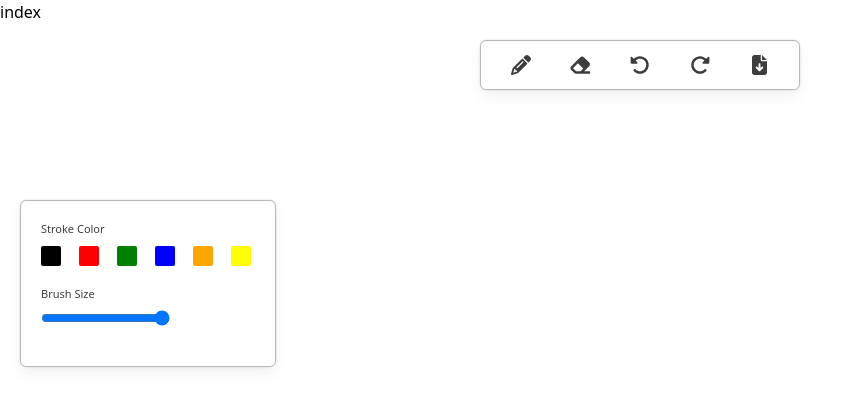
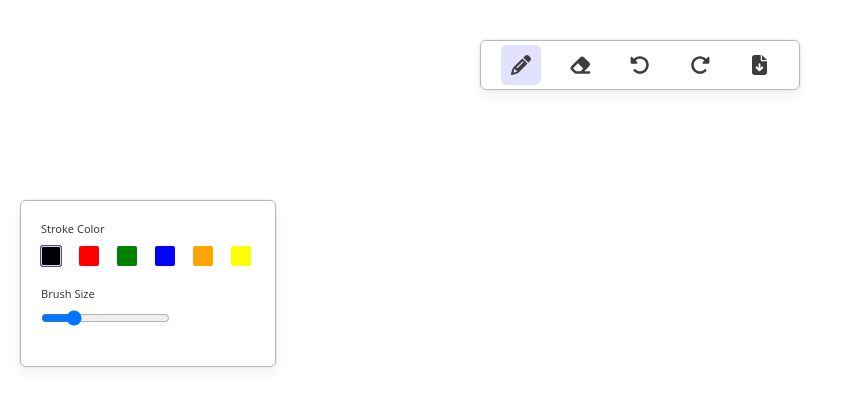
Before and after one commit to piyushg-07/Online-Draw-tool, a Next.js app in the folder sketchbook-draw-tool/: page / in a window 1280 px wide. Shown: the top 408 px of the page, without its empty margins (0-863 px from the left). Built offline with nearby package versions, Linux system fonts and the light colour scheme.

Commit message:
toolkit and canvas

```diff
--- a/sketchbook-draw-tool/src/components/Board/index.js
+++ b/sketchbook-draw-tool/src/components/Board/index.js
@@ -1,9 +1,31 @@
-import React from 'react'
+import { useEffect, useLayoutEffect, useRef } from "react";
+import { useSelector, useDispatch } from 'react-redux'
 
-const index = () => {
+import { MENU_ITEMS } from "@/constants";
+import { actionItemClick } from '@/slice/menuSlice'
+const Board = () => {
+  const dispatch = useDispatch()
+  const canvasRef = useRef(null)
+
+  const { activeMenuItem, actionMenuItem } = useSelector((state) => state.menu)
+  const { color, size } = useSelector((state) => state.toolbox[activeMenuItem])
+
+  useEffect(() => {
+    if (!canvasRef.current) return;
+    const canvas = canvasRef.current;
+    const context = canvas.getContext('2d')
+
+
+    canvas.width = window.innerWidth
+    canvas.height = window.innerHeight
+
+
+
+  }, [])
+
   return (
-    <div>index</div>
+    <canvas ref={canvasRef}></canvas>
   )
 }
 
-export default index
+export default Board
--- a/sketchbook-draw-tool/src/components/Menu/index.js
+++ b/sketchbook-draw-tool/src/components/Menu/index.js
@@ -1,30 +1,43 @@
+import { useDispatch, useSelector } from 'react-redux'
 import cx from 'classnames';
 import { FontAwesomeIcon } from '@fortawesome/react-fontawesome'
 import { faPencil, faEraser, faRotateLeft, faRotateRight, faFileArrowDown } from '@fortawesome/free-solid-svg-icons'
 
 import styles from './index.module.css'
 
+import { menuItemClick, actionItemClick } from '@/slice/menuSlice'
+
 import { MENU_ITEMS } from '@/constants'
 const Menu = () => {
+  const dispatch = useDispatch()
+  const activeMenuItem = useSelector((state) => state.menu.activeMenuItem)
+
+  const handleMenuClick = (itemName) => {
+    dispatch(menuItemClick(itemName))
+  }
+
+  const handleActioItemClick = (itemName) => {
+    dispatch(actionItemClick(itemName))
+  }
   return (
     <div className={styles.menuContainer}>
-    <div className={cx(styles.iconWrapper, )} onClick={() => handleMenuClick(MENU_ITEMS.PENCIL)}>
+      <div className={cx(styles.iconWrapper, { [styles.active]: activeMenuItem === MENU_ITEMS.PENCIL })} onClick={() => handleMenuClick(MENU_ITEMS.PENCIL)}>
         <FontAwesomeIcon icon={faPencil} className={styles.icon} />
       </div>
-    <div className={cx(styles.iconWrapper, )} onClick={() => handleMenuClick(MENU_ITEMS.ERASER)}>
+      <div className={cx(styles.iconWrapper, { [styles.active]: activeMenuItem === MENU_ITEMS.ERASER })} onClick={() => handleMenuClick(MENU_ITEMS.ERASER)}>
         <FontAwesomeIcon icon={faEraser} className={styles.icon} />
       </div>
       <div className={styles.iconWrapper} onClick={() => handleActioItemClick(MENU_ITEMS.UNDO)}>
-        <FontAwesomeIcon icon={faRotateLeft} className={styles.icon}/>
+        <FontAwesomeIcon icon={faRotateLeft} className={styles.icon} />
       </div>
       <div className={styles.iconWrapper} onClick={() => handleActioItemClick(MENU_ITEMS.REDO)}>
-        <FontAwesomeIcon icon={faRotateRight} className={styles.icon}/>
+        <FontAwesomeIcon icon={faRotateRight} className={styles.icon} />
       </div>
-    <div className={styles.iconWrapper}  onClick={() => handleActioItemClick(MENU_ITEMS.DOWNLOAD)}>
-        <FontAwesomeIcon icon={faFileArrowDown} className={styles.icon}/>
+      <div className={styles.iconWrapper} onClick={() => handleActioItemClick(MENU_ITEMS.DOWNLOAD)}>
+        <FontAwesomeIcon icon={faFileArrowDown} className={styles.icon} />
       </div>
     </div>
   )
 }
 
-export default Menu
+export default Menu;
--- a/sketchbook-draw-tool/src/components/Toolbox/index.js
+++ b/sketchbook-draw-tool/src/components/Toolbox/index.js
@@ -1,32 +1,51 @@
+import { useDispatch, useSelector } from 'react-redux';
 import cx from 'classnames';
 
 import styles from './index.module.css'
+import { changeColor, changeBrushSize } from '@/slice/toolboxSlice'
+
 
 import { COLORS, MENU_ITEMS } from '@/constants'
 const Toolbox = () => {
+  const dispatch = useDispatch()
+  const activeMenuItem = useSelector((state) => state.menu.activeMenuItem)
+  const showStrokeToolOption = activeMenuItem === MENU_ITEMS.PENCIL
+  const showBrushToolOption = activeMenuItem === MENU_ITEMS.PENCIL || activeMenuItem === MENU_ITEMS.ERASER
+  const { color, size } = useSelector((state) => state.toolbox[activeMenuItem])
+
+
+
+  const updateBrushSize = (e) => {
+    dispatch(changeBrushSize({ item: activeMenuItem, size: e.target.value }))
+  }
+
+  const updateColor = (newColor) => {
+    dispatch(changeColor({ item: activeMenuItem, color: newColor }))
+
+  }
   return (
     <div className={styles.toolboxContainer}>
-      {/* {showStrokeToolOption &&  */}
+      {showStrokeToolOption &&
       <div className={styles.toolItem}>
         <h4 className={styles.toolText}>Stroke Color</h4>
         <div className={styles.itemContainer}>
-          <div className={cx(styles.colorBox,)} style={{ backgroundColor: COLORS.BLACK }} onClick={() => updateColor(COLORS.BLACK)} />
-          <div className={cx(styles.colorBox, )} style={{ backgroundColor: COLORS.RED }} onClick={() => updateColor(COLORS.RED)} />
-          <div className={cx(styles.colorBox, )} style={{ backgroundColor: COLORS.GREEN }} onClick={() => updateColor(COLORS.GREEN)} />
-          <div className={cx(styles.colorBox, )} style={{ backgroundColor: COLORS.BLUE }} onClick={() => updateColor(COLORS.BLUE)} />
-          <div className={cx(styles.colorBox,)} style={{ backgroundColor: COLORS.ORANGE }} onClick={() => updateColor(COLORS.ORANGE)} />
-          <div className={cx(styles.colorBox, )} style={{ backgroundColor: COLORS.YELLOW }} onClick={() => updateColor(COLORS.YELLOW)} />
+          <div className={cx(styles.colorBox, { [styles.active]: color === COLORS.BLACK })} style={{ backgroundColor: COLORS.BLACK }} onClick={() => updateColor(COLORS.BLACK)} />
+          <div className={cx(styles.colorBox, { [styles.active]: color === COLORS.RED })} style={{ backgroundColor: COLORS.RED }} onClick={() => updateColor(COLORS.RED)} />
+          <div className={cx(styles.colorBox, { [styles.active]: color === COLORS.GREEN })} style={{ backgroundColor: COLORS.GREEN }} onClick={() => updateColor(COLORS.GREEN)} />
+          <div className={cx(styles.colorBox, { [styles.active]: color === COLORS.BLUE })} style={{ backgroundColor: COLORS.BLUE }} onClick={() => updateColor(COLORS.BLUE)} />
+          <div className={cx(styles.colorBox, { [styles.active]: color === COLORS.ORANGE })} style={{ backgroundColor: COLORS.ORANGE }} onClick={() => updateColor(COLORS.ORANGE)} />
+          <div className={cx(styles.colorBox, { [styles.active]: color === COLORS.YELLOW })} style={{ backgroundColor: COLORS.YELLOW }} onClick={() => updateColor(COLORS.YELLOW)} />
         </div>
       </div>
-      {/* } */}
-      {/* {showBrushToolOption && */}
-       <div className={styles.toolItem}>
+       }
+      {showBrushToolOption &&
+      <div className={styles.toolItem}>
         <h4 className={styles.toolText}>Brush Size</h4>
         <div className={styles.itemContainer}>
-          <input type="range" min={1} max={10} step={1}  />
+          <input type="range" min={1} max={10} step={1} onChange={updateBrushSize} value={size} />
         </div>
       </div>
-      {/* // } */}
+       }
     </div>
   )
 }
--- a/sketchbook-draw-tool/src/pages/_app.js
+++ b/sketchbook-draw-tool/src/pages/_app.js
@@ -1,5 +1,9 @@
 import "@/styles/globals.css";
+import { Provider } from 'react-redux'
+import { store } from '@/store'
 
 export default function App({ Component, pageProps }) {
-  return <Component {...pageProps} />;
+  return <Provider store={store}>
+    <Component {...pageProps} />
+  </Provider>
 }
--- /dev/null
+++ b/sketchbook-draw-tool/src/slice/menuSlice.js
@@ -0,0 +1,25 @@
+import { createSlice } from '@reduxjs/toolkit'
+import { MENU_ITEMS } from '@/constants'
+
+const initialState = {
+    activeMenuItem: MENU_ITEMS.PENCIL,
+    actionMenuItem: null
+}
+
+export const menuSlice = createSlice({
+    name: 'menu',
+    initialState,
+    reducers: {
+        menuItemClick: (state, action) => {
+            state.activeMenuItem = action.payload
+        },
+        actionItemClick: (state, action) => {
+            state.actionMenuItem = action.payload
+        }
+    },
+})
+
+
+export const { menuItemClick, actionItemClick } = menuSlice.actions
+
+export default menuSlice.reducer
--- /dev/null
+++ b/sketchbook-draw-tool/src/slice/toolboxSlice.js
@@ -0,0 +1,33 @@
+import { createSlice } from '@reduxjs/toolkit'
+import { MENU_ITEMS, COLORS } from '@/constants'
+
+const initialState = {
+    [MENU_ITEMS.PENCIL]: {
+        color: COLORS.BLACK,
+        size: 3
+    },
+    [MENU_ITEMS.ERASER]: {
+        color: COLORS.WHITE,
+        size: 3
+    },
+    [MENU_ITEMS.UNDO]: {},
+    [MENU_ITEMS.REDO]: {},
+    [MENU_ITEMS.DOWNLOAD]: {},
+}
+
+export const toolboxSlice = createSlice({
+    name: 'toolbox',
+    initialState,
+    reducers: {
+        changeColor: (state, action) => {
+            state[action.payload.item].color = action.payload.color
+        },
+        changeBrushSize: (state, action) => {
+            state[action.payload.item].size = action.payload.size
+        }
+    }
+})
+
+export const {changeColor, changeBrushSize} = toolboxSlice.actions
+
+export default toolboxSlice.reducer
--- a/sketchbook-draw-tool/src/socket.js
+++ b/sketchbook-draw-tool/src/socket.js
@@ -0,0 +1,3 @@
+import { io } from "socket.io-client";
+const URL = process.env.NODE_ENV === 'production' ? 'https://online-draw-tool.onrender.com' : 'http://localhost:5000'
+export const socket = io(URL);
--- a/sketchbook-draw-tool/src/store.js
+++ b/sketchbook-draw-tool/src/store.js
@@ -0,0 +1,10 @@
+import { configureStore } from '@reduxjs/toolkit'
+import MenuReducer from '@/slice/menuSlice'
+import ToolboxReducer from '@/slice/toolboxSlice'
+
+export const store = configureStore({
+    reducer: {
+        menu: MenuReducer,
+        toolbox: ToolboxReducer
+    }
+})
```
Lines whose indentation alone changed are shown as unchanged.
